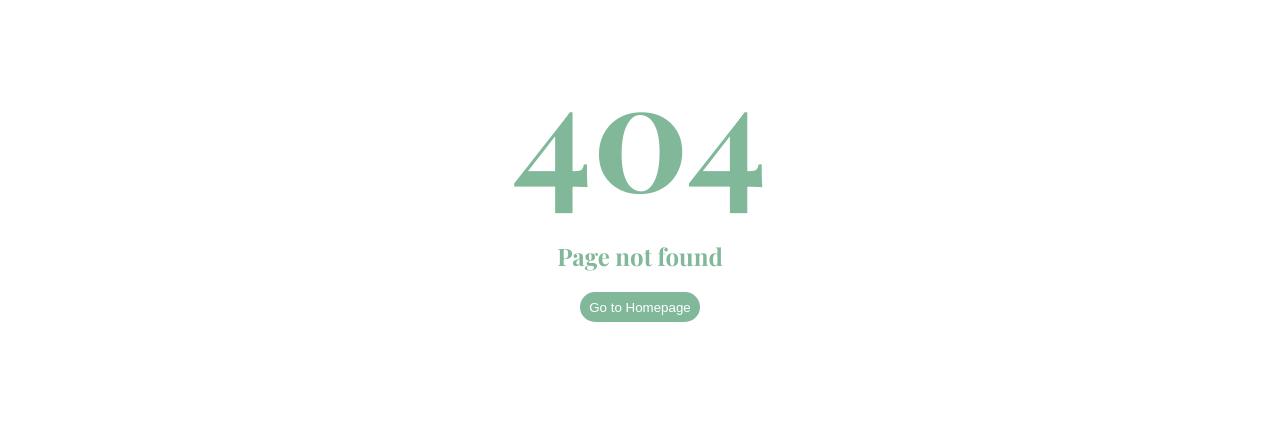
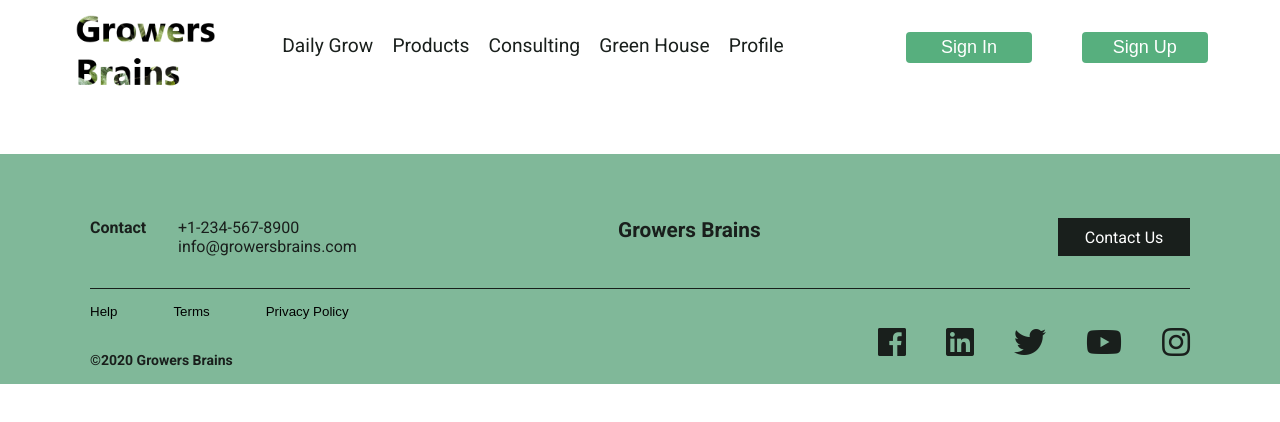
Before and after one commit to nataliepina/growers-brains, a React (Create React App) app: page /profile in a window 1280 px wide. Before the commit this address had no page. Shown: the top 422 px of the page. Built offline with nearby package versions, Linux system fonts and the light colour scheme; a web font is replaced by a local one.

Commit message:
added link to basic profile page in navbar

```diff
--- a/src/App.js
+++ b/src/App.js
@@ -10,6 +10,7 @@ import DailyGrow from './screens/DailyGrow';
 import Consulting from './screens/Dashboard';
 import GreenHouse from './screens/GreenHouse';
 import Error from './screens/Error';
+import Profile from "./screens/Profile"
 
 import ProtectedRoute from './components/ProtectedRoute';
 
@@ -30,6 +31,7 @@ function App() {
         ))}
         <Route exact path='/signup' component={SignUp} />
         <Route exact path='/login' component={Login} />
+        <Route exact path='/profile' component={Profile} />
         <Route exact path='/' component={Landing} />
         {/* If there are no route matches... */}
         <Route path='/*' component={Error} />
--- a/src/components/common/Navbar/Navbar.js
+++ b/src/components/common/Navbar/Navbar.js
@@ -19,6 +19,10 @@ const MenuItems = [
     {
         title: 'Green House',
         url: '/greenhouse'
+    },
+    {
+        title: 'Profile',
+        url: '/profile'
     },
 ];
 class Navbar extends Component {
--- a/src/components/common/Navbar/style.scss
+++ b/src/components/common/Navbar/style.scss
@@ -40,7 +40,7 @@ a:visited {
 }
 .nav-menu {
     display: grid;
-    grid-template-columns: repeat(4, auto);
+    grid-template-columns: repeat(5, auto);
     grid-gap: 1em;
     list-style: none;
     text-align: center;
--- /dev/null
+++ b/src/screens/Profile/index.js
@@ -0,0 +1,14 @@
+import React from 'react'
+import Navbar from '../../components/common/Navbar/Navbar';
+import Footer from '../../components/common/Footer';
+
+const Profile = () => {
+  return (
+    <>
+      <Navbar/>
+      <Footer/>
+    </>
+  );
+}
+
+export default Profile;
```
